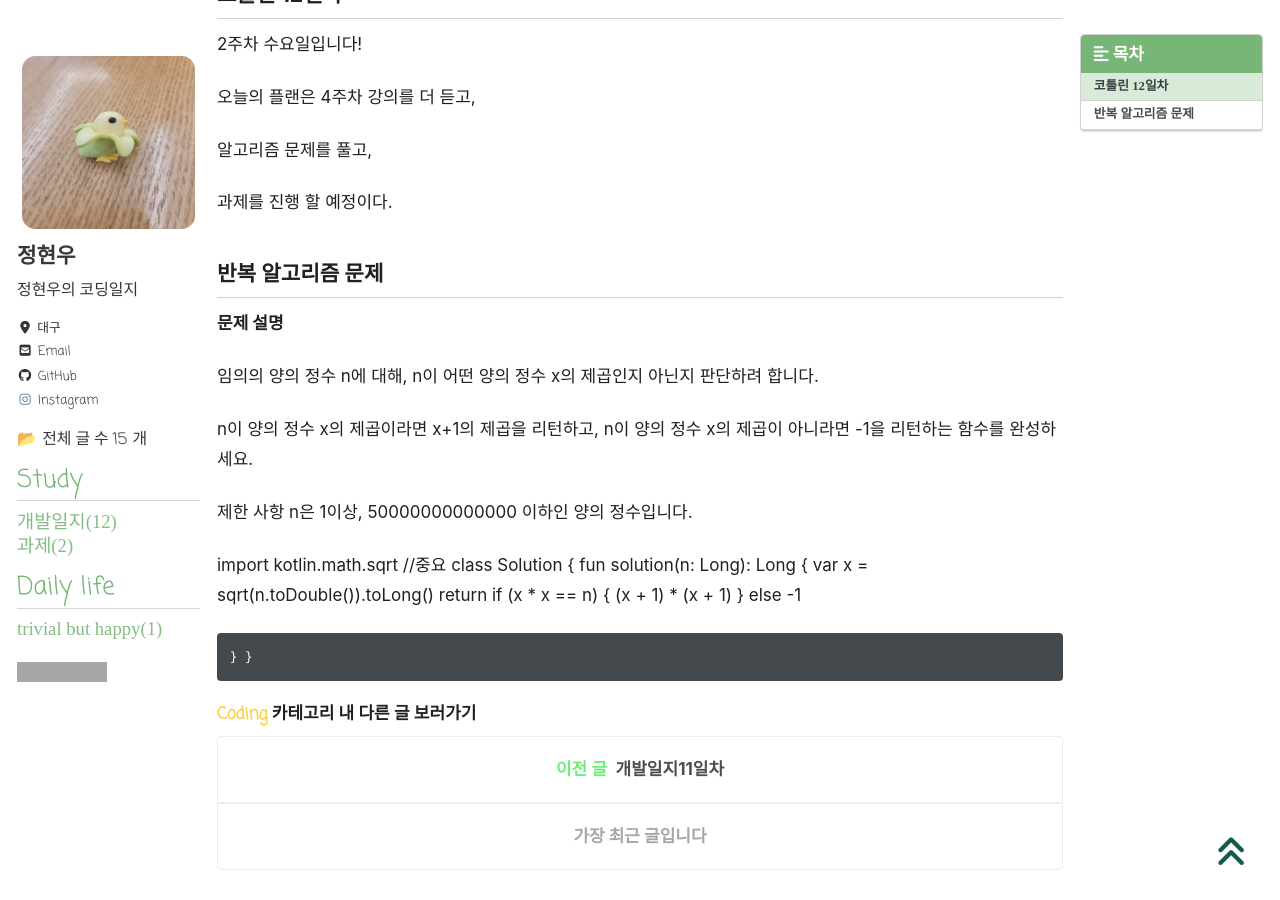
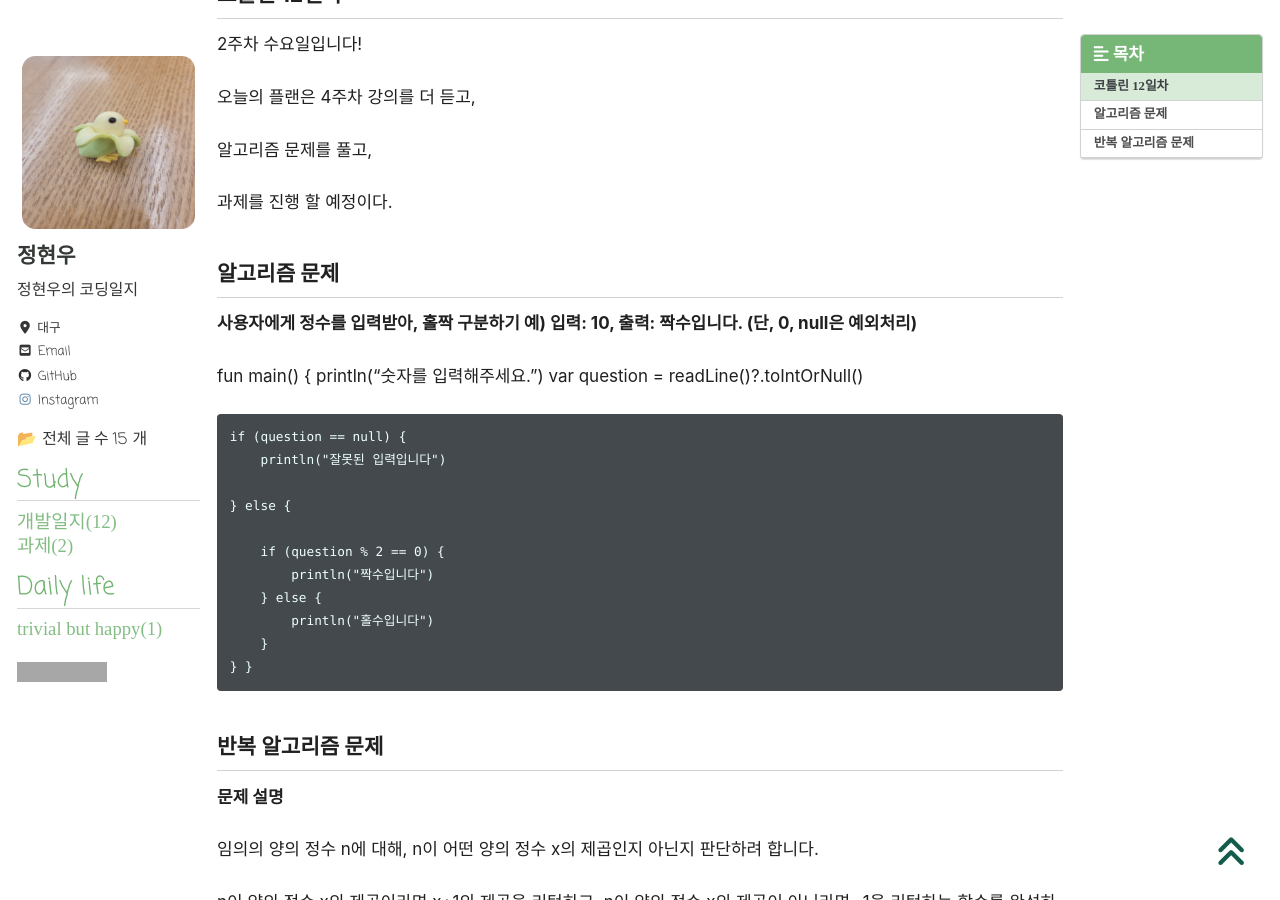
Before and after one commit to hyunparrot/hyunparrot.github.io, a Jekyll site: the page built from _posts/Blog/2023-12-06-kotlin-12.md, in a window 1280 px wide and 900 px high, scrolled down 396 px. Built offline with Jekyll 4.4.1, drawn with Linux system fonts in a browser that asks for light colours; cached includes are drawn as plain includes; nearby versions of some CDN libraries; some web fonts are replaced; comment, search, counter and statistics services are not loaded; grey boxes are pictures that could not be loaded.

Commit message:
Update 2023-12-06-kotlin-12.md

```diff
--- a/_posts/Blog/2023-12-06-kotlin-12.md
+++ b/_posts/Blog/2023-12-06-kotlin-12.md
@@ -26,6 +26,29 @@ last_modified_at: 2023-12-6
 
 과제를 진행 할 예정이다.
 
+## 알고리즘 문제
+
+**사용자에게 정수를 입력받아, 홀짝 구분하기  예) 입력: 10, 출력: 짝수입니다.  (단, 0, null은 예외처리)**
+
+
+fun main() {
+    println("숫자를 입력해주세요.")
+    var question = readLine()?.toIntOrNull()
+
+
+    if (question == null) {
+        println("잘못된 입력입니다")
+
+    } else {
+
+        if (question % 2 == 0) {
+            println("짝수입니다")
+        } else {
+            println("홀수입니다")
+        }
+    }
+}
+
 ## 반복 알고리즘 문제
 
 
```
